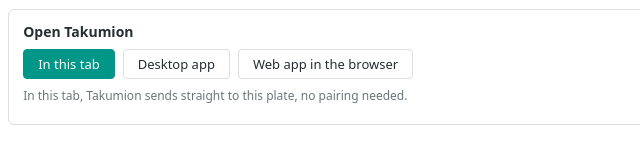
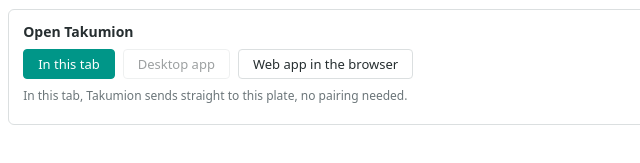
Before and after one commit to Takumion/orcaslicer-plugin, a plain HTML site: page frontend/index.html in a window 1280 px wide. Shown: the part 187-350 px from the top of the page, 529-1169 px from the left. Drawn offline with Linux system fonts and the light colour scheme.

Commit message:
feat(tab): disable the Desktop app button until the desktop app ships
Open Takumion's Desktop app button is disabled with a 'coming soon' tooltip; disabled buttons are dimmed. The web app and In this tab are unchanged.

```diff
--- a/frontend/index.html
+++ b/frontend/index.html
@@ -62,7 +62,8 @@
     <h2>Open Takumion</h2>
     <div class="buttons">
       <button id="open-here">In this tab</button>
-      <button class="secondary" id="open-desktop">Desktop app</button>
+      <!-- Disabled for now: the desktop app is not released yet. -->
+      <button class="secondary" id="open-desktop" disabled title="The Takumion desktop app is coming soon">Desktop app</button>
       <button class="secondary" id="open-web">Web app in the browser</button>
     </div>
     <p class="muted small">In this tab, Takumion sends straight to this plate, no pairing needed.</p>
--- a/frontend/style.css
+++ b/frontend/style.css
@@ -53,3 +53,5 @@ button.link { color: var(--accent); background: none; border: none; padding: 0 4
 .badge { border-radius: 3px; padding: 1px 6px; font-size: 11px; border: 1px solid var(--border); white-space: nowrap; }
 .badge.reload { color: var(--warn); border-color: currentColor; }
 .badge.on { color: var(--ok); border-color: currentColor; }
+
+button:disabled { opacity: 0.45; cursor: not-allowed; }
```
Also changed, not shown: 1 other file.
